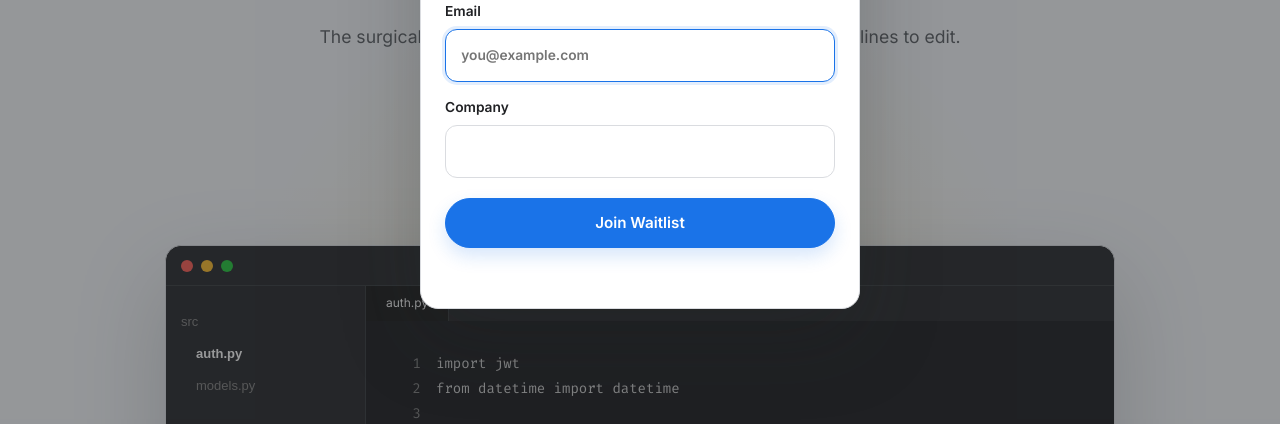
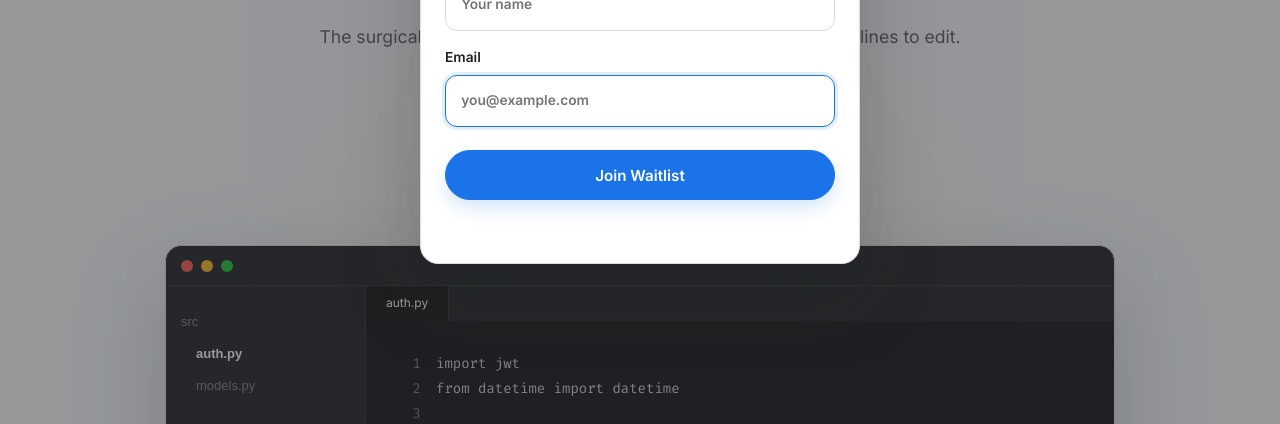
Before and after one commit to AwaisSDev/Codply, a website: page index.html in a window 1280 px wide. Both pictures are taken after a click on the button "Join Waitlist". Shown: the part 344-768 px from the top of the page. Drawn offline with Linux system fonts and the light colour scheme.

Commit message:
Fixed Joining Error

```diff
--- a/index.html
+++ b/index.html
@@ -1042,16 +1042,22 @@
             color: var(--text-secondary);
         }
 
+
+        .waitlist-submit {
+            margin-top: 0.55rem;
+        }
+
+        .waitlist-status {
+            text-align: center;
+            margin: 0.15rem 0 0;
+            font-weight: 500;
+        }
         .waitlist-status.success {
             color: var(--google-green);
         }
 
         .waitlist-status.error {
             color: var(--google-red);
-        }
-
-        .hidden-field {
-            display: none;
         }
 
         /* Nav spacing correction */
@@ -1331,10 +1337,6 @@
                     Email
                     <input type="email" name="email" autocomplete="email" placeholder="you@example.com" required>
                 </label>
-                <label class="hidden-field" aria-hidden="true">
-                    Company
-                    <input type="text" name="company" tabindex="-1" autocomplete="off">
-                </label>
                 <button class="btn btn-primary waitlist-submit" type="submit">Join Waitlist</button>
                 <p class="waitlist-status" id="waitlist-status" role="status"></p>
             </form>
@@ -1490,7 +1492,6 @@
             waitlistStatus.textContent = 'Joining...';
 
             const formData = new FormData(waitlistForm);
-            if (formData.get('company')) return;
 
             const email = String(formData.get('email') || '').trim().toLowerCase();
             const fullName = String(formData.get('name') || '').trim();
```
Also changed, not shown: api/waitlist.js (+13 -6 lines).
